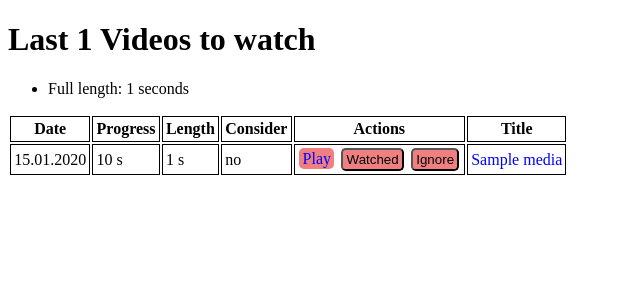
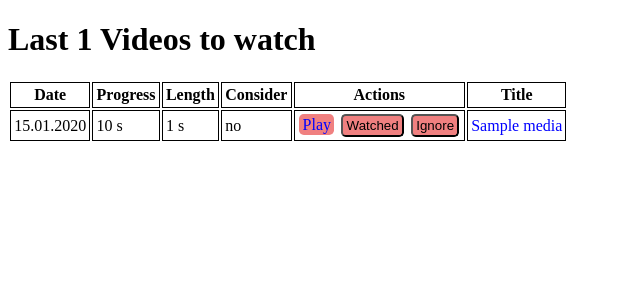
Before and after one commit to Zocker1999NET/entertainment-decider, a Flask app: template server/templates/media_list.htm in a window 1280 px wide. Shown: the top 300 px of the page, without its empty margins (0-640 px from the left). Run offline with Flask 2, Linux system fonts and the light colour scheme; the template is opened without the code that fills it: most values are stand-ins (such as "Sample title", 1, 10 or a date in 2020); parts of the project's set-up code (start-up, migrations or seed data) failed here and were passed over.

Commit message:
media_list.htm: Remove full length at top (replaced with /stats page)

```diff
--- a/server/templates/media_list.htm
+++ b/server/templates/media_list.htm
@@ -9,13 +9,6 @@
     </head>
     <body>
         <h1>{{ title }}</h1>
-        <ul>
-            <li>
-                Full length:
-                {{ media_list | map(attribute='length') | sum }}
-                seconds
-            </li>
-        </ul>
         <table>
             <tr>
                 <th>Date</th>
```
